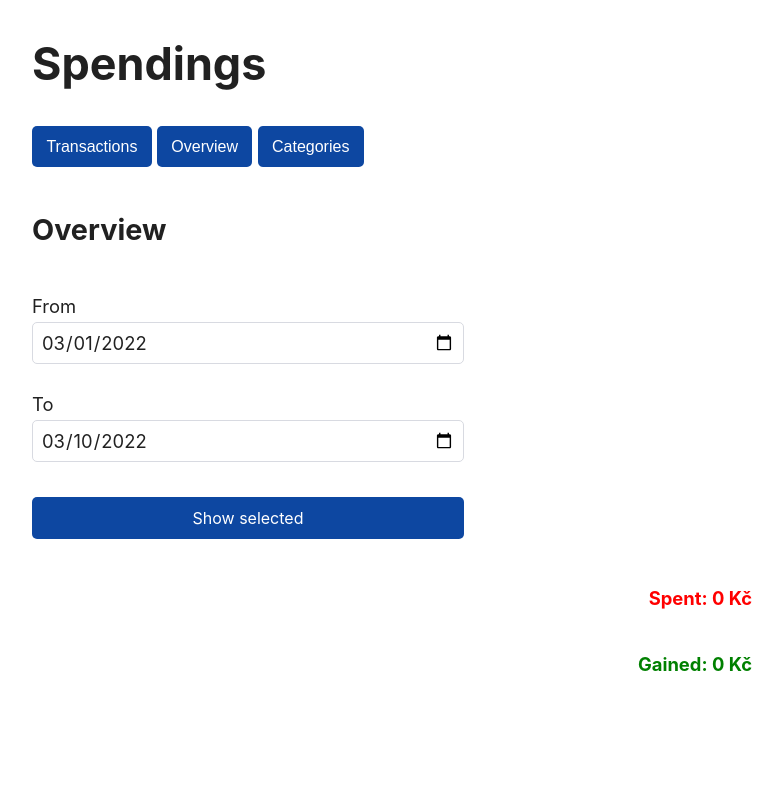
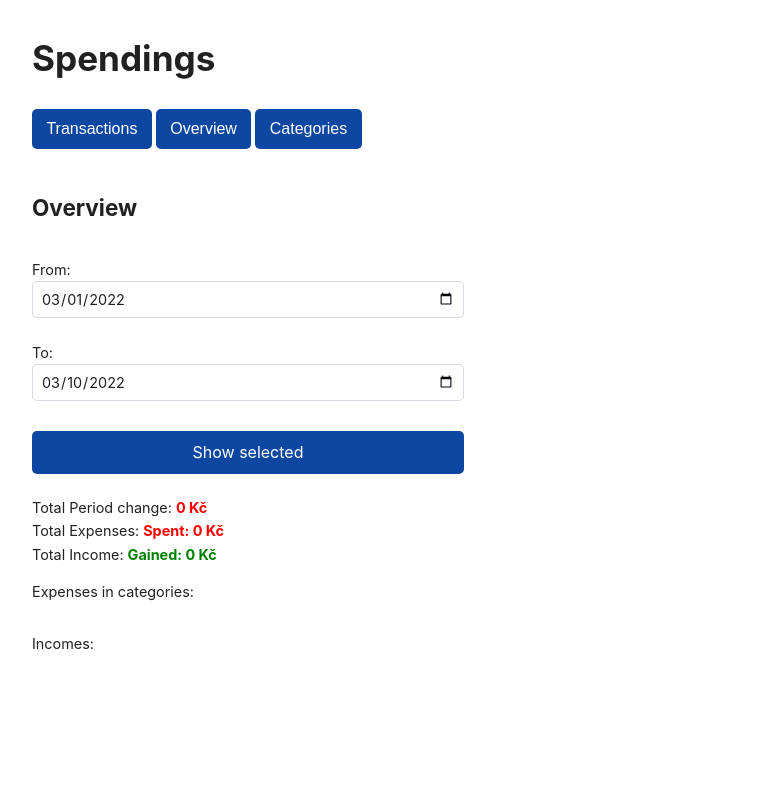
Before and after one commit to adambartyzal/spendings, a Flask app: page /overview in a window 1280 px wide. Shown: the whole page, without its empty margins (248-1031 px from the left). Run offline with Flask 2, Linux system fonts and the light colour scheme; data that the repository does not hold is empty; some libraries are stand-ins or nearby versions.

Commit message:
better font, rounding, overview more stats

```diff
--- a/app/routes.py
+++ b/app/routes.py
@@ -6,6 +6,7 @@ from werkzeug.urls import url_parse
 from app.forms import NewTransactionForm, NewCategoryForm, DateRange
 from app.models import Transaction, Transaction_type, Category
 from wtforms import Label
+import csv
 
 @app.template_filter('date_only')
 def datetime_format(value, format="%d. %m. %y"):
@@ -27,6 +28,16 @@ def index():
 
 @app.route('/categories', methods=['GET'])
 def categories():
+
+#  with open('/home/adam/codes/spendings/transaction_spendee.csv') as csv_file:
+#    csv_reader = csv.reader(csv_file, delimiter=',')
+#    line_count = 0
+#    print('id,name,amount,timestamp,user_id,category_id,type_id,date')
+#    for row in csv_reader:
+#      transaction = Transaction(name=row[4], amount=float(row[3]), type_id=int(row[1]), category_id=int(row[2]), date=datetime.datetime.fromisoformat(row[0]))
+#      db.session.add(transaction)
+#      db.session.commit()
+
   categories = Category.query.all()
   return render_template('categories.html', title='Categories', categories=categories)
 
@@ -62,12 +73,7 @@ def transaction_detail(transaction_id):
   form = NewTransactionForm(type_id = transaction.type_id, category_id=transaction.category_id)
   form.type_id.choices = [(type.id, type.name) for type in Transaction_type.query.all()]
   form.category_id.choices = [(category.id, category.name) for category in Category.query.all()]
-  form.type_id.default = transaction.type_id
-  form.category_id.default = transaction.category_id
-  form.date.data = transaction.date
-  form.name.data = transaction.name
-  form.amount.data = transaction.amount
-  form.submit.label = Label(form.submit.id, 'Edit transaction')
+  edit = True
   if form.validate_on_submit():
     transaction.name = form.name.data
     transaction.amount = float(form.amount.data)
@@ -77,7 +83,13 @@ def transaction_detail(transaction_id):
     db.session.commit()
     flash(f'Transaction {form.name.data} changed')
     return redirect('/transactions')
-  return render_template('transaction.html', title='Transaction detail', form=form)
+  form.type_id.default = transaction.type_id
+  form.category_id.default = transaction.category_id
+  form.date.data = transaction.date
+  form.name.data = transaction.name
+  form.amount.data = transaction.amount
+  form.submit.label = Label(form.submit.id, 'Edit transaction')
+  return render_template('transaction.html', title='Transaction detail', form=form, edit=edit, id=transaction.id)
 
 @app.route('/transaction/new', methods=['GET', 'POST'],)
 def transaction_new():
@@ -103,25 +115,27 @@ def transaction_delete(id):
   return redirect(url_for('transactions'))
 
 class Statement:
-	def __init__(self):
-		self.spent = 0
-		self.gained = 0
-
-def calculate_statement(transactions):
-  s = Statement()
-  for transaction in transactions:
-    if (transaction.type_id == 1):
-      s.spent += transaction.amount
-    else:
-      s.gained += transaction.amount
-  return s
+  def __init__(self, transactions, categories):
+    self.expense_total = 0
+    self.income_total = 0
+    self.expense_in_categories = [0] * len(categories)
+    self.income_in_categories = [0] * len(categories)
+    for transaction in transactions:
+      if (transaction.type_id == 1):
+        self.expense_in_categories[transaction.category_id - 1] += transaction.amount
+      if (transaction.type_id == 2):
+        self.income_in_categories[transaction.category_id - 1] += transaction.amount
+    self.expense_total = sum(self.expense_in_categories)
+    self.income_total = sum(self.income_in_categories)
+    self.period_change = self.income_total - self.expense_total
 
 @app.route('/overview', methods=['GET', 'POST'])
 def overview():
   form = DateRange()
   transactions = db.session.query(Transaction).filter(Transaction.date.between( form.date_from.data, form.date_to.data + datetime.timedelta(days=1))).all()
-  statement = calculate_statement(transactions)
+  categories = Category.query.all()
+  statement = Statement(transactions, categories)
   if form.validate_on_submit():
     transactions = db.session.query(Transaction).filter(Transaction.date.between( form.date_from.data, form.date_to.data + datetime.timedelta(days=1))).all()
-    statement = calculate_statement(transactions)
-  return render_template('overview.html', title='Overview', transactions=transactions, form=form, statement=statement)
+    statement = Statement(transactions, categories)
+  return render_template('overview.html', title='Overview', transactions=transactions, categories=categories, form=form, statement=statement)
--- a/app/static/styles/styles.css
+++ b/app/static/styles/styles.css
@@ -7,7 +7,7 @@
   --mono-font: Consolas, Menlo, Monaco, "Andale Mono", "Ubuntu Mono", monospace;
 
   /* Body font size. By default, effectively 18.4px, based on 16px as 'root em' */
-  --base-fontsize: 1.15rem;
+  --base-fontsize: 0.9rem;
 
   /* Major third scale progression - see https://type-scale.com/ */
   --header-scale: 1.25;
@@ -522,6 +522,17 @@ pre code {
   text-align: right
 }
 
+.blue {
+  color: teal;
+  font-weight: bold;
+  text-align: right
+}
+
+.right_small {
+  text-align: right;
+  font-size: small
+}
+
 .invert{
   filter: invert(100%);
 }
--- a/app/templates/overview.html
+++ b/app/templates/overview.html
@@ -3,11 +3,38 @@
 {% block content %}
   <h3> {{ title }} </h3>
   <form method="post">
-    {{ form.hidden_tag() }}
-    <p>{{ form.date_from.label }}<br>{{ form.date_from() }}</p>
-    <p>{{ form.date_to.label }}<br>{{ form.date_to() }}</p>
+    <p>{{ form.date_from.label }}: <br>{{ form.date_from() }}</p>
+    <p>{{ form.date_to.label }}: <br>{{ form.date_to() }}</p>
     <p>{{ form.submit() }}</p>
   </form>
-  <p class="red">Spent: {{ statement.spent }} Kč</p>
-  <p class="green">Gained: {{ statement.gained }} Kč</p>
+  <div>Total Period change:  <span  class="{{ 'red' if statement.period_change <= 0 else 'green' }}">{{ statement.period_change|round|int }} Kč</span> </div>
+  <div>Total Expenses: <span class="red">Spent: {{ statement.expense_total|round|int }} Kč</span></div>
+  <div>Total Income: <span class="green">Gained: {{ statement.income_total|round|int }} Kč</span></div>
+
+  <p>Expenses in categories: </p>
+  {% for category in categories %}
+    {% if statement.expense_in_categories[category.id - 1] != 0 %}
+      <table>
+        <tr>
+          <td width="10%"><img src="/static/images/{{ category.icon_name }}" width=35 class="invert"></img></td>
+          <td width="60%">{{ category.name }}</td>
+          <td width="30%" class="red">{{ statement.expense_in_categories[category.id - 1]|round|int }} Kč</td>
+        </tr>
+      </table>
+    {% endif %}
+  {% endfor %}
+
+  <p>Incomes: </p>
+  {% for category in categories %}
+    {% if statement.income_in_categories[category.id - 1] != 0 %}
+      <table>
+        <tr>
+          <td width="10%"><img src="/static/images/{{ category.icon_name }}" width=35 class="invert"></img></td>
+          <td width="60%">{{ category.name }}</td>
+          <td width="30%" class="green">{{ statement.income_in_categories[category.id - 1]|round|int }} Kč</td>
+        </tr>
+      </table>
+    {% endif %}
+  {% endfor %}
+
 {% endblock %}
--- a/app/templates/transaction.html
+++ b/app/templates/transaction.html
@@ -11,4 +11,7 @@
     <p>{{ form.amount.label }}<br>{{ form.amount(size=32) }}</p>
     <p>{{ form.submit() }}</p>
   </form>
+  {% if edit %}
+  <p><a href="/transaction/{{ id }}/delete"><button>Delete Transaction</button></a></p>
+  {% endif %}
 {% endblock %}
```
Also changed, not shown: app/templates/categories.html (+8 -5 lines), app/templates/transactions.html (+4 -6 lines).
